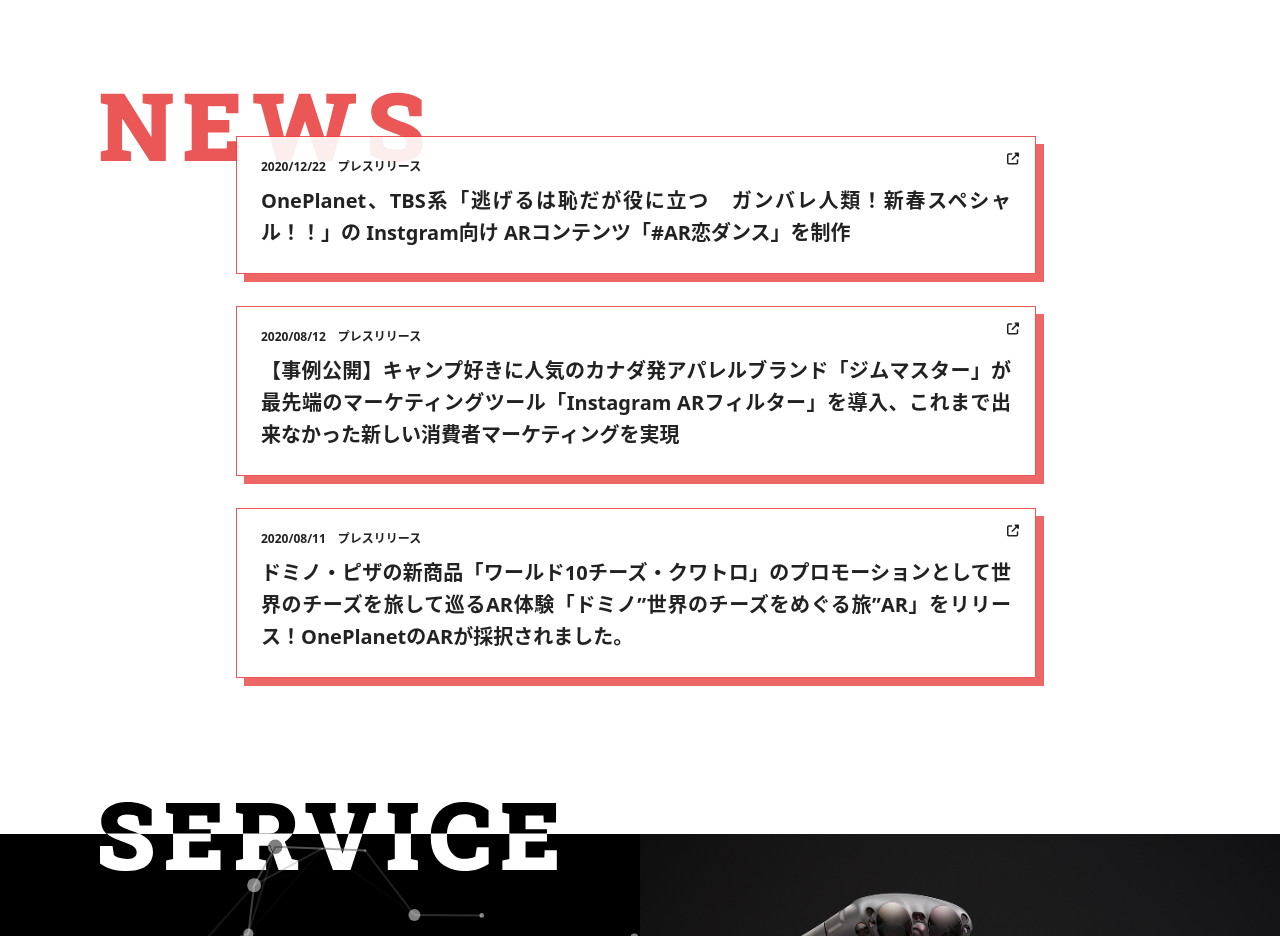
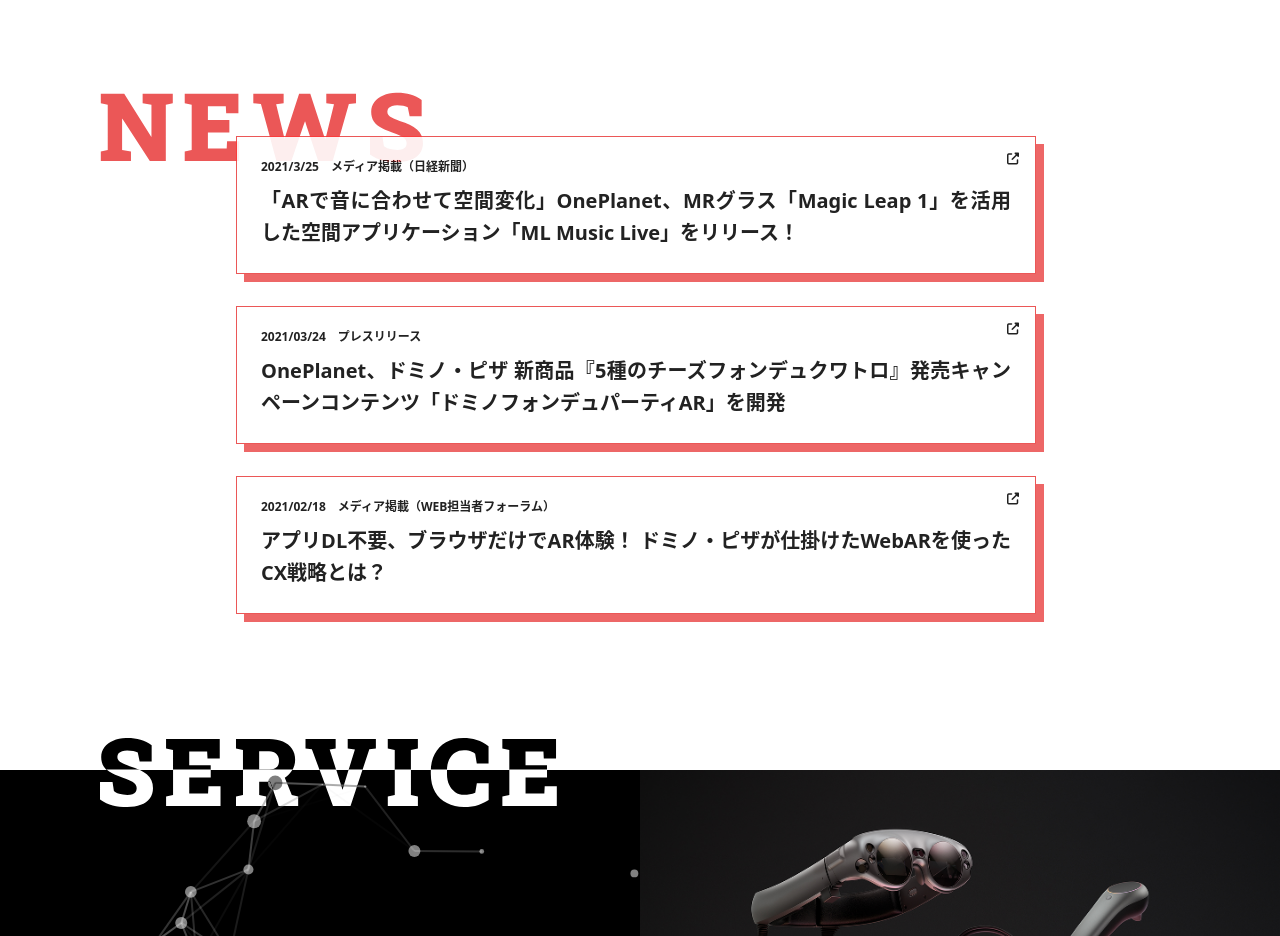
Before and after one commit to oneplanet-org/corporate-website, a plain HTML site: page index.html in a window 1280 px wide. Shown: the part 860-1796 px from the top of the page. Drawn offline with Linux system fonts and the light colour scheme.

Commit message:
Update news

```diff
--- a/index.html
+++ b/index.html
@@ -120,20 +120,20 @@
         <section id="news" class="section section-news">
             <img class="seciton-title title-service" src="img/news.svg">
             <div class="inner">
-                <a class="news-item" href="https://prtimes.jp/main/html/rd/p/000000020.000049853.html" target="_blank">
+                <a class="news-item" href="https://www.nikkei.com/article/DGXZQODZ1580E0V10C21A3000000/" target="_blank">
                   <i class="fas fa-external-link-alt"></i>
-                  <span class="news-label">2020/12/22　プレスリリース</span>
-                  OnePlanet、TBS系「逃げるは恥だが役に立つ　ガンバレ人類！新春スペシャル！！」の Instgram向け ARコンテンツ「#AR恋ダンス」を制作
+                  <span class="news-label">2021/3/25　メディア掲載（日経新聞）</span>
+                  「ARで音に合わせて空間変化」OnePlanet、MRグラス「Magic Leap 1」を活用した空間アプリケーション「ML Music Live」をリリース！
                 </a>
-                <a class="news-item" href="https://ar-marketing.jp/gymmaster_ar/" target="_blank">
+                <a class="news-item" href="https://prtimes.jp/main/html/rd/p/000000026.000049853.html" target="_blank">
                   <i class="fas fa-external-link-alt"></i>
-                  <span class="news-label">2020/08/12　プレスリリース</span>
-                  【事例公開】キャンプ好きに人気のカナダ発アパレルブランド「ジムマスター」が最先端のマーケティングツール「Instagram ARフィルター」を導入、これまで出来なかった新しい消費者マーケティングを実現
+                  <span class="news-label">2021/03/24　プレスリリース</span>
+                  OnePlanet、ドミノ・ピザ 新商品『5種のチーズフォンデュクワトロ』発売キャンペーンコンテンツ「ドミノフォンデュパーティAR」を開発
                 </a>
-                <a class="news-item" href="https://prtimes.jp/main/html/rd/p/000000017.000049853.html" target="_blank">
+                <a class="news-item" href="https://webtan.impress.co.jp/e/2021/02/18/38987" target="_blank">
                   <i class="fas fa-external-link-alt"></i>
-                  <span class="news-label">2020/08/11　プレスリリース</span>
-                  ドミノ・ピザの新商品「ワールド10チーズ・クワトロ」のプロモーションとして世界のチーズを旅して巡るAR体験「ドミノ”世界のチーズをめぐる旅”AR」をリリース！OnePlanetのARが採択されました。
+                  <span class="news-label">2021/02/18　メディア掲載（WEB担当者フォーラム）</span>
+                  アプリDL不要、ブラウザだけでAR体験！ ドミノ・ピザが仕掛けたWebARを使ったCX戦略とは？
                 </a>
             </div>
         </section>
```
